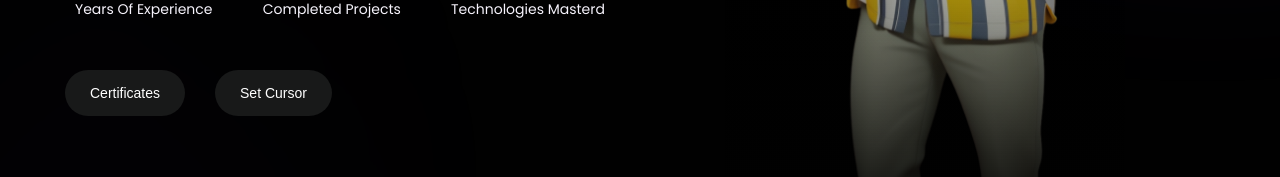
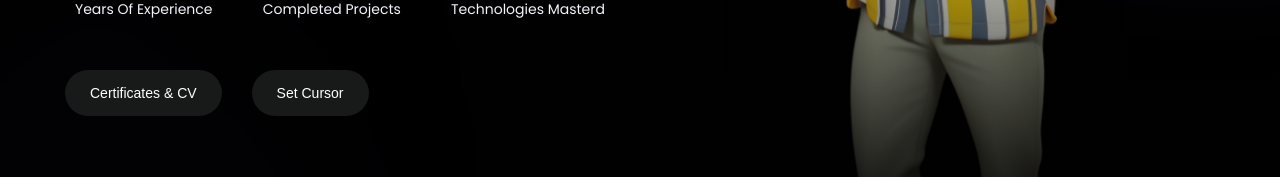
Before and after one commit to Prasanth-Nagulapalli/my-portfolio, a React (Create React App) app: page / in a window 1280 px wide. Shown: the part 603-780 px from the top of the page. Built offline with nearby package versions, Linux system fonts and the light colour scheme.

Commit message:
cerficates completed

```diff
--- a/src/components/Certificates/index.jsx
+++ b/src/components/Certificates/index.jsx
@@ -11,9 +11,8 @@ import gsap from "gsap";
 const Certificates = ({ showCertificates, setShowCertificates }) => {
   const container = useRef(null);
 
-  // const handleHideCertificates = () => {
-  //   setShowCertificates(false);
-  // };
+
+
 
   const handleHideCertificates = () => {
     const el = container.current;
--- a/src/components/Header/index.jsx
+++ b/src/components/Header/index.jsx
@@ -106,7 +106,7 @@ const Header = ({setShowCertificates}) => {
                 className="btn"
                 onClick={hanldeShowCertificates}
               >
-                Certificates
+                Certificates & CV
               </button>
 
               <button
```
